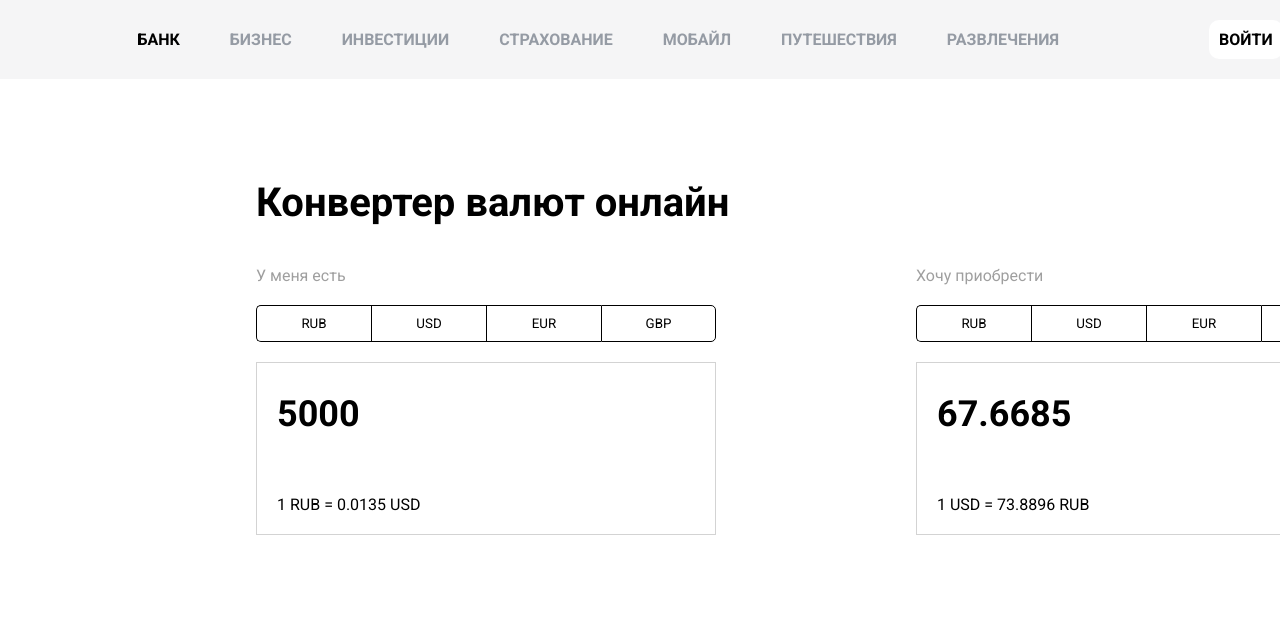
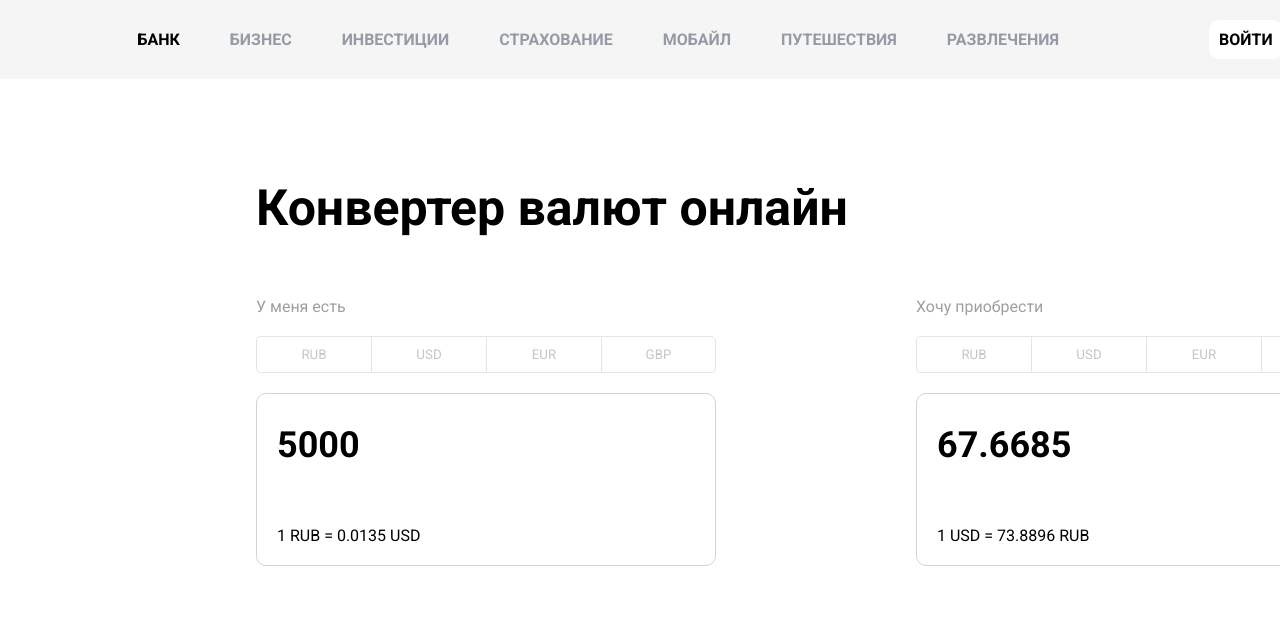
Before and after one commit to iamperii/m3-project-Currency-Convertor, a plain HTML site: page src/index.html in a window 1280 px wide. Shown: the top 629 px of the page. Drawn offline with Linux system fonts and the light colour scheme.

Commit message:
border colors changed.

```diff
--- a/src/style.css
+++ b/src/style.css
@@ -20,7 +20,7 @@ header {
 	justify-content: center;
 	background-color: #f5f5f6;
 	padding: 20px;
-	position: relative;
+	/* position: relative; */
 }
 .nav {
 	display: flex;
@@ -66,7 +66,7 @@ main {
 }
 .title {
 	font-weight: 600;
-	font-size: 40px;
+	font-size: 50px;
 }
 .text {
 	color: #9f9f9f;
@@ -87,33 +87,34 @@ main {
 	border: 1px solid lightgray;
 	padding: 20px;
 	display: flex;
-	justify-content: space space-between;
+	justify-content: space-between;
 	flex-direction: column;
 	gap: 50px;
+	border-radius: 10px;
 }
 .btns {
 	width: 25%;
-	border: 1px black solid;
-	color: black;
+	border: 1px #e5e5e5 solid;
+	color: #c6c6c6;
 	background-color: white;
 	padding: 10px 20px;
 	border-right: none;
 }
-.btns:first-child{
+.btns:first-child {
 	border-top-left-radius: 5px;
 	border-bottom-left-radius: 5px;
 }
-.btns:last-child{
+.btns:last-child {
 	border-top-right-radius: 5px;
 	border-bottom-right-radius: 5px;
 }
 .btns:last-child {
-	border-right: 1px solid black;
+	border-right: 1px solid #E5E5E5;
 }
 
 .conversion-form,
 .conversion-result {
-	padding: 40px 0px;
+	padding: 60px 0px;
 	display: flex;
 	align-items: start;
 	flex-direction: column;
@@ -130,3 +131,7 @@ main {
 .hamburger-menu-none {
 	display: none;
 }
+.exchange-label,
+.currency-label {
+	color: #c6c6c6;
+}
```
